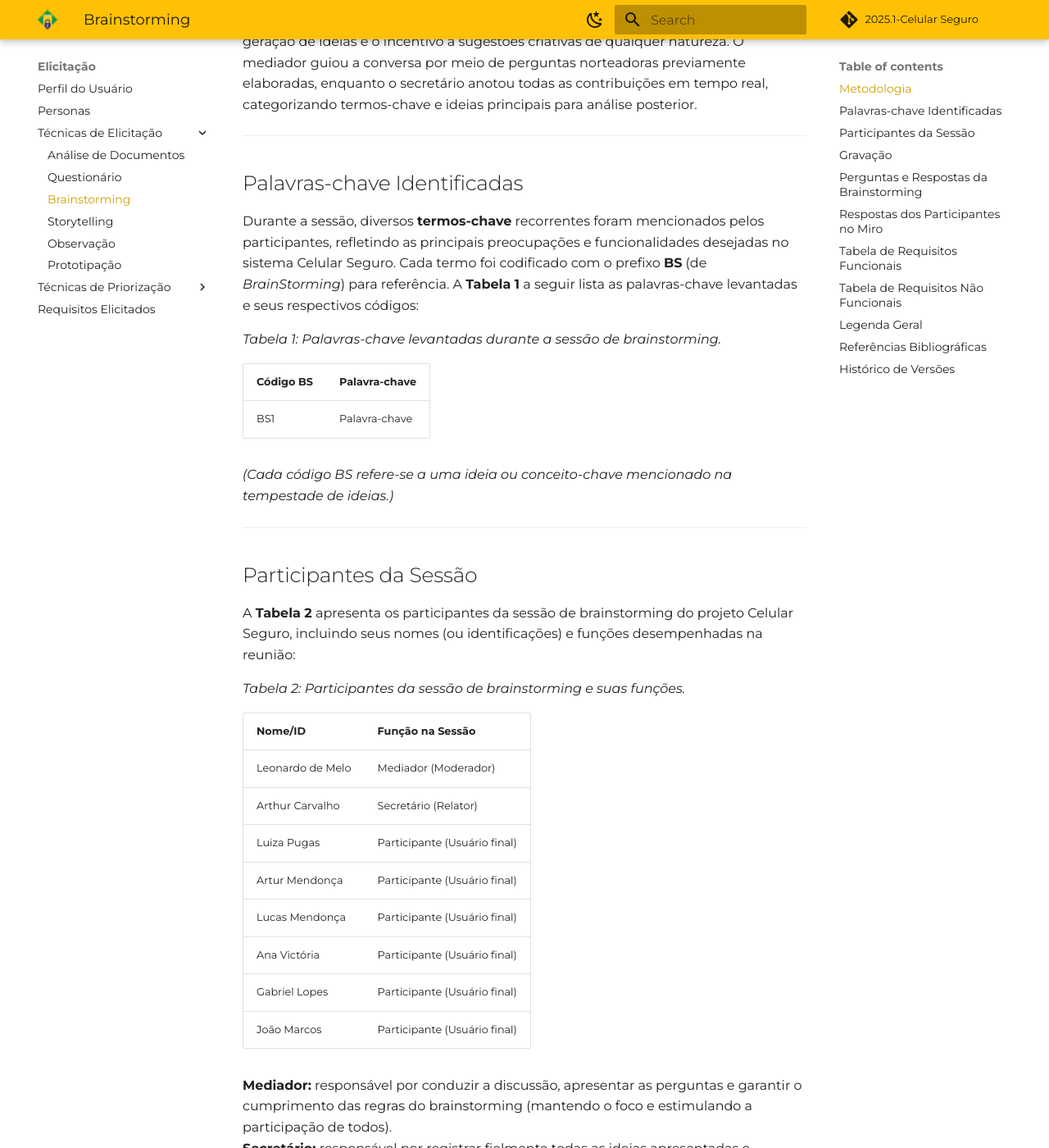
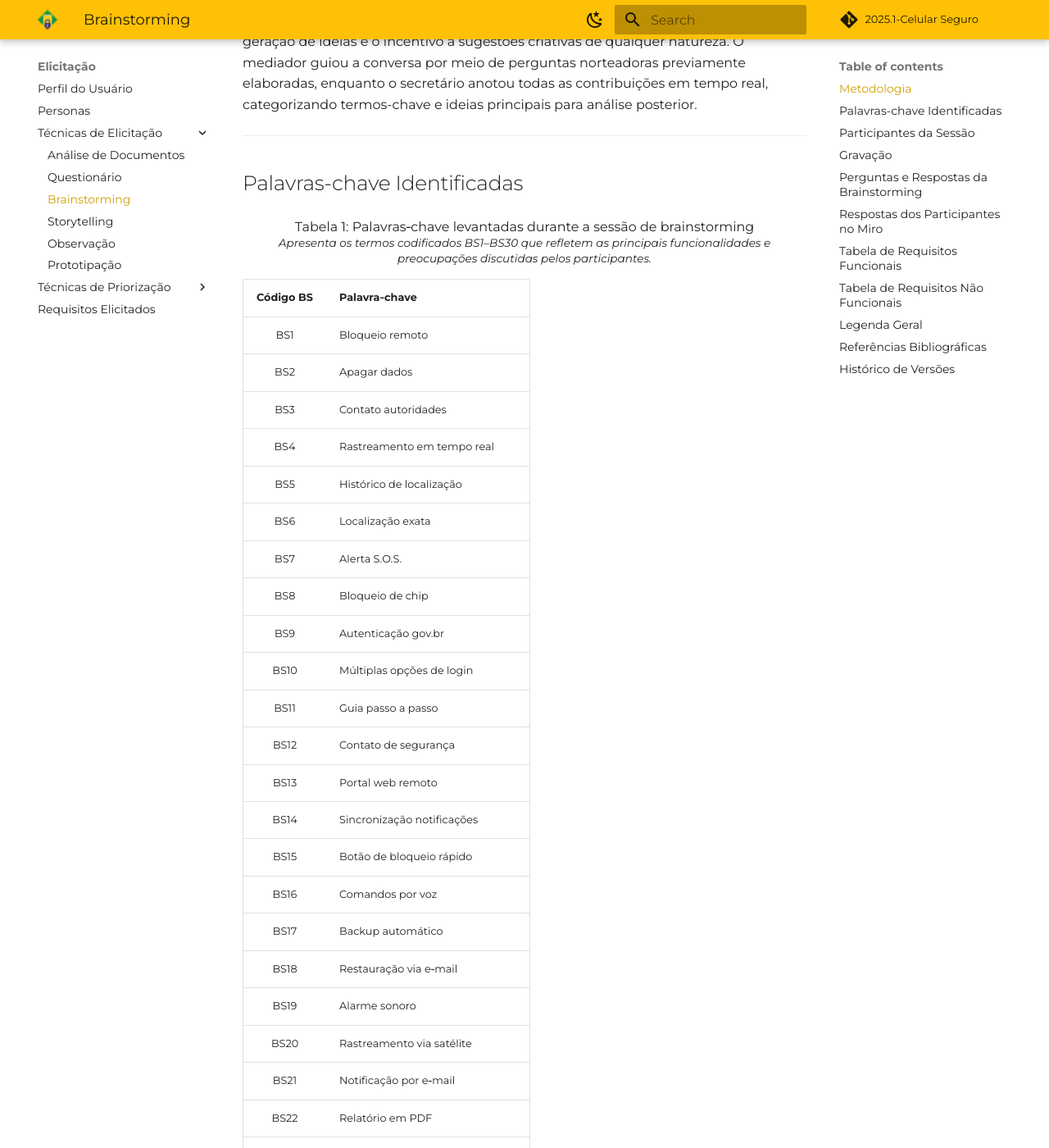
Before and after one commit to Requisitos-de-Software/2025.1-CelularSeguro, an MkDocs documentation site: the page built from Docs/documento-elicitacao/Brainstorming.md, in a window 1280 px wide and 1400 px high, scrolled down 699 px. Shown: the whole window at 82% size. Built offline with MkDocs 1.6.1 and Material for MkDocs 9.7.7, drawn with Linux system fonts in a browser that asks for light colours; comment, search, counter and statistics services are not loaded; some of the changed text lies outside the part shown.

Commit message:
fix: correção númera nas legendas do brainstorming

```diff
--- a/Docs/documento-elicitacao/Brainstorming.md
+++ b/Docs/documento-elicitacao/Brainstorming.md
@@ -12,13 +12,48 @@ A condução da dinâmica seguiu as boas práticas de brainstorming apresentadas
 
 ## Palavras-chave Identificadas
 
-Durante a sessão, diversos **termos-chave** recorrentes foram mencionados pelos participantes, refletindo as principais preocupações e funcionalidades desejadas no sistema Celular Seguro. Cada termo foi codificado com o prefixo **BS** (de *BrainStorming*) para referência. A **Tabela 1** a seguir lista as palavras-chave levantadas e seus respectivos códigos:
+<font size="3">
+  <p style="text-align:center; margin:-2em 0 0; line-height:1.2;">
+    Tabela 1: Palavras‑chave levantadas durante a sessão de brainstorming<br>
+    <span style="font-size:0.85em; font-style:italic;">
+      Apresenta os termos codificados BS1–BS30 que refletem as principais funcionalidades e preocupações discutidas pelos participantes.
+    </span>
+  </p>
+</font>
 
-*Tabela 1: Palavras-chave levantadas durante a sessão de brainstorming.*
+| **Código BS** | **Palavra‑chave**               |
+| :-----------: | :------------------------------ |
+|      BS1      | Bloqueio remoto                 |
+|      BS2      | Apagar dados                    |
+|      BS3      | Contato autoridades             |
+|      BS4      | Rastreamento em tempo real      |
+|      BS5      | Histórico de localização        |
+|      BS6      | Localização exata               |
+|      BS7      | Alerta S.O.S.                   |
+|      BS8      | Bloqueio de chip                |
+|      BS9      | Autenticação gov.br             |
+|      BS10     | Múltiplas opções de login       |
+|      BS11     | Guia passo a passo              |
+|      BS12     | Contato de segurança            |
+|      BS13     | Portal web remoto               |
+|      BS14     | Sincronização notificações      |
+|      BS15     | Botão de bloqueio rápido        |
+|      BS16     | Comandos por voz                |
+|      BS17     | Backup automático               |
+|      BS18     | Restauração via e‑mail          |
+|      BS19     | Alarme sonoro                   |
+|      BS20     | Rastreamento via satélite       |
+|      BS21     | Notificação por e‑mail          |
+|      BS22     | Relatório em PDF                |
+|      BS23     | Dispositivo de confiança        |
+|      BS24     | Atualização contínua de GPS     |
+|      BS25     | Agendamento de bloqueio         |
+|      BS26     | Alerta troca de chip            |
+|      BS27     | Consulta de status              |
+|      BS28     | Modo perdido                    |
+|      BS29     | Confirmação por SMS             |
+|      BS30     | Compartilhamento de localização |
 
-| **Código BS** | **Palavra-chave**       |
-|--------------|-------------------------|
-| BS1          | Palavra-chave               |
 
 *(Cada código BS refere-se a uma ideia ou conceito-chave mencionado na tempestade de ideias.)*
 
@@ -49,13 +84,21 @@ A **Tabela 2** apresenta os participantes da sessão de brainstorming do projeto
 
 ## Gravação
 
+<font size="3">
+  <p style="text-align:center; margin:-2em 0 0; line-height:1.2;">
+    Figura 1: Vídeo da sessão de brainstorming – “Brainstorming – Requisitos”<br>
+    <span style="font-size:0.85em; font-style:italic;">
+      Gravação completa da dinâmica conduzida por Leonardo de Melo e Arthur Carvalho via Microsoft Teams em 29/04/2025.
+    </span>
+  </p>
+</font>
+
 <div style="text-align: center;">
   <p><strong>Vídeo: </strong> <a href="https://youtu.be/cFMLv_KdQPo"> Brainstorming - Requisitos</a></p>
   <iframe width="560" height="315" src="https://youtu.be/cFMLv_KdQPo" title="Brainstorming - Requisitos Video" frameborder="0" allow="accelerometer; autoplay; clipboard-write; encrypted-media; gyroscope; picture-in-picture" allowfullscreen></iframe>
 </div>
 
 **Autor do vídeo:** <a style= href="https://github.com/leozinlima" target="_blank">Leonardo de Melo</a> e <a style= href="https://github.com/arthurlleite" target="_blank">Arthur Carvalho</a>
-
 
 ---
 
```
